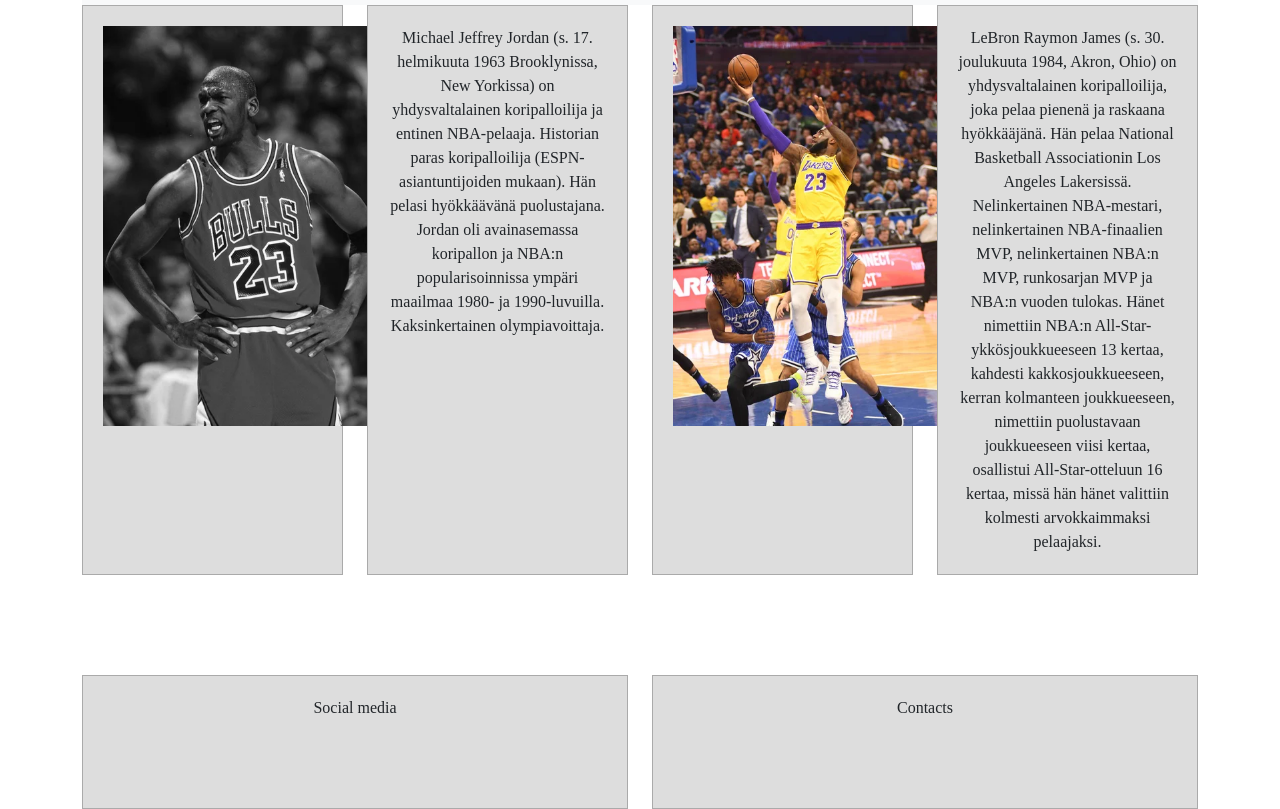
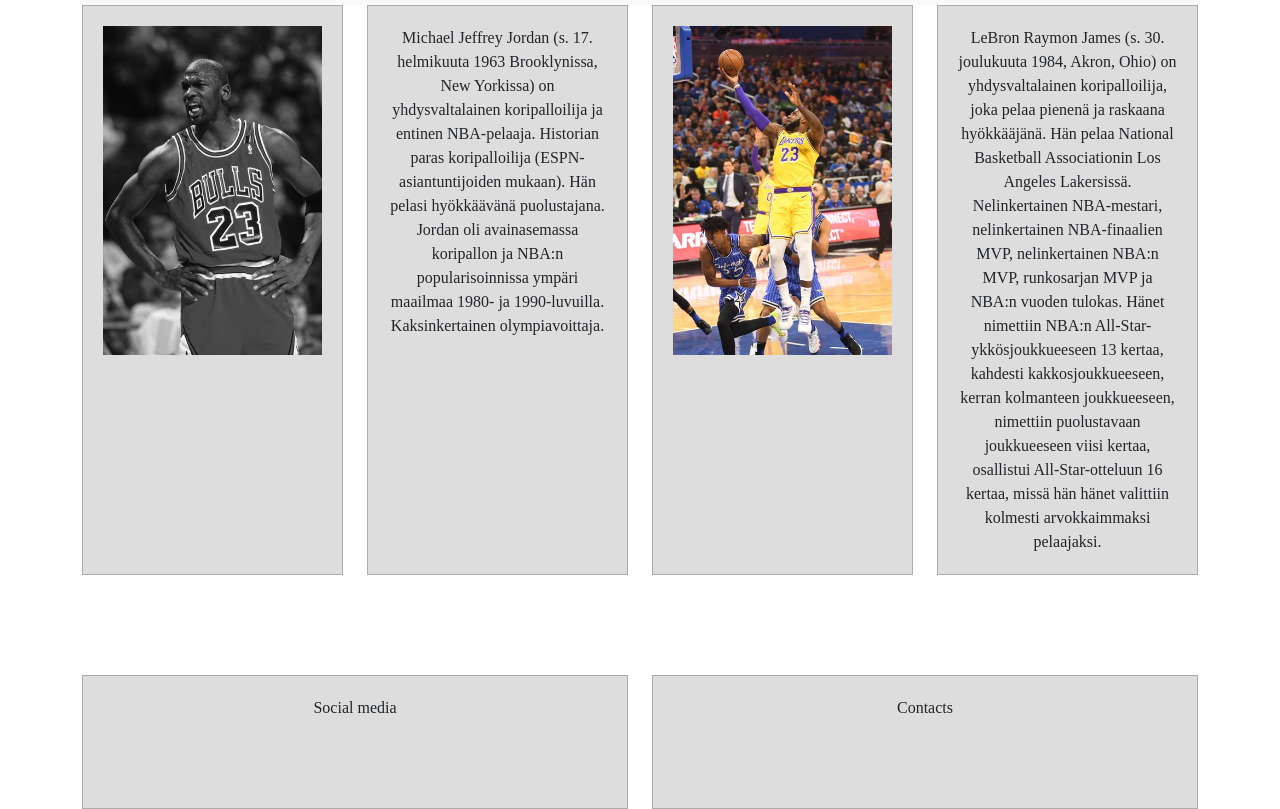
Before and after one commit to nikitamurga/Web-tekniikat, a plain HTML site: page Task 3.1 Bootstrap/basketball.html in a window 1280 px wide. Shown: the part 51-860 px from the top of the page. Drawn offline with nearby package versions, Linux system fonts and the light colour scheme.

Commit message:
added image loads

```diff
--- a/Task 3.1 Bootstrap/basketball.html
+++ b/Task 3.1 Bootstrap/basketball.html
@@ -34,13 +34,14 @@
 
     <section class="team row gy-3">
         <div class="col-md-6 col-lg-3">
-            <div class="block"><img src="depositphotos_207571572-stock-photo-michael-jordan-hall-fame-player.jpg" alt="Jordan" ></div>
+            <div class="block"><img     class="img-fluid"
+              src="depositphotos_207571572-stock-photo-michael-jordan-hall-fame-player.jpg" alt="Jordan" ></div>
         </div>
         <div class="col-md-6 col-lg-3">
             <div class="block">Michael Jeffrey Jordan (s. 17. helmikuuta 1963 Brooklynissa, New Yorkissa) on yhdysvaltalainen koripalloilija ja entinen NBA-pelaaja. Historian paras koripalloilija (ESPN-asiantuntijoiden mukaan). Hän pelasi hyökkäävänä puolustajana. Jordan oli avainasemassa koripallon ja NBA:n popularisoinnissa ympäri maailmaa 1980- ja 1990-luvuilla. Kaksinkertainen olympiavoittaja.</div>
         </div>
         <div class="col-md-6 col-lg-3">
-            <div class="block"><img src="depositphotos_405112862-stock-photo-2018-annual-florida-classics-bcu.jpg" alt="LeBron" ></div>
+            <div class="block"><img class="img-fluid" src="depositphotos_405112862-stock-photo-2018-annual-florida-classics-bcu.jpg" alt="LeBron" ></div>
         </div>
         <div class="col-md-6 col-lg-3">
             <div class="block">LeBron Raymon James (s. 30. joulukuuta 1984, Akron, Ohio) on yhdysvaltalainen koripalloilija, joka pelaa pienenä ja raskaana hyökkääjänä. Hän pelaa National Basketball Associationin Los Angeles Lakersissä.
--- a/Task 3.1 Bootstrap/styleBasketball.css
+++ b/Task 3.1 Bootstrap/styleBasketball.css
@@ -25,7 +25,3 @@
 .footer {
     min-height: 150px;
 }
-
-img {
-    max-height: 400px;
-}
--- a/Task 3.1 Bootstrap/styleFootball.css
+++ b/Task 3.1 Bootstrap/styleFootball.css
@@ -25,7 +25,3 @@
 .footer {
     min-height: 150px;
 }
-
-img {
-    max-height: 500px;
-}
```
Also changed, not shown: Task 3.1 Bootstrap/football.html (+2 -2 lines).
